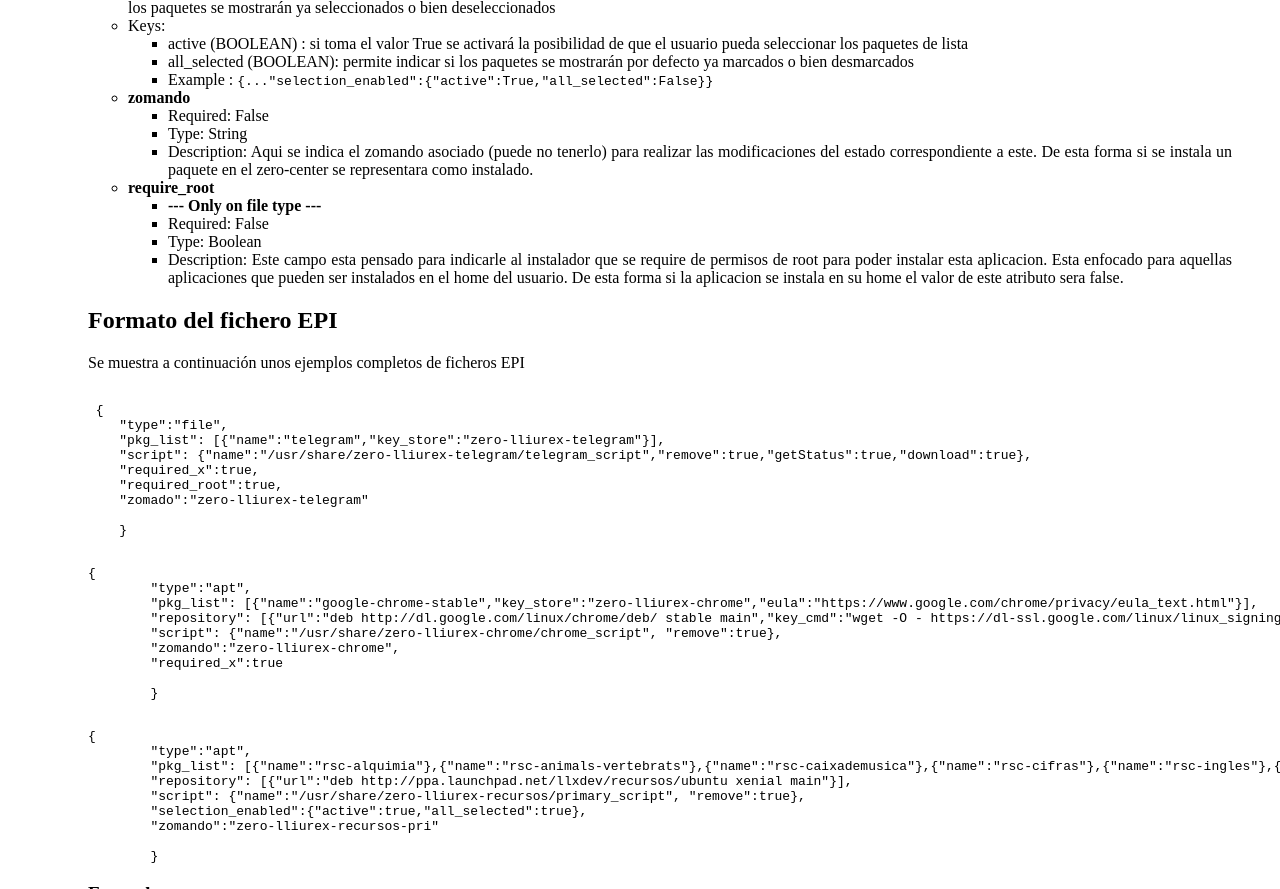
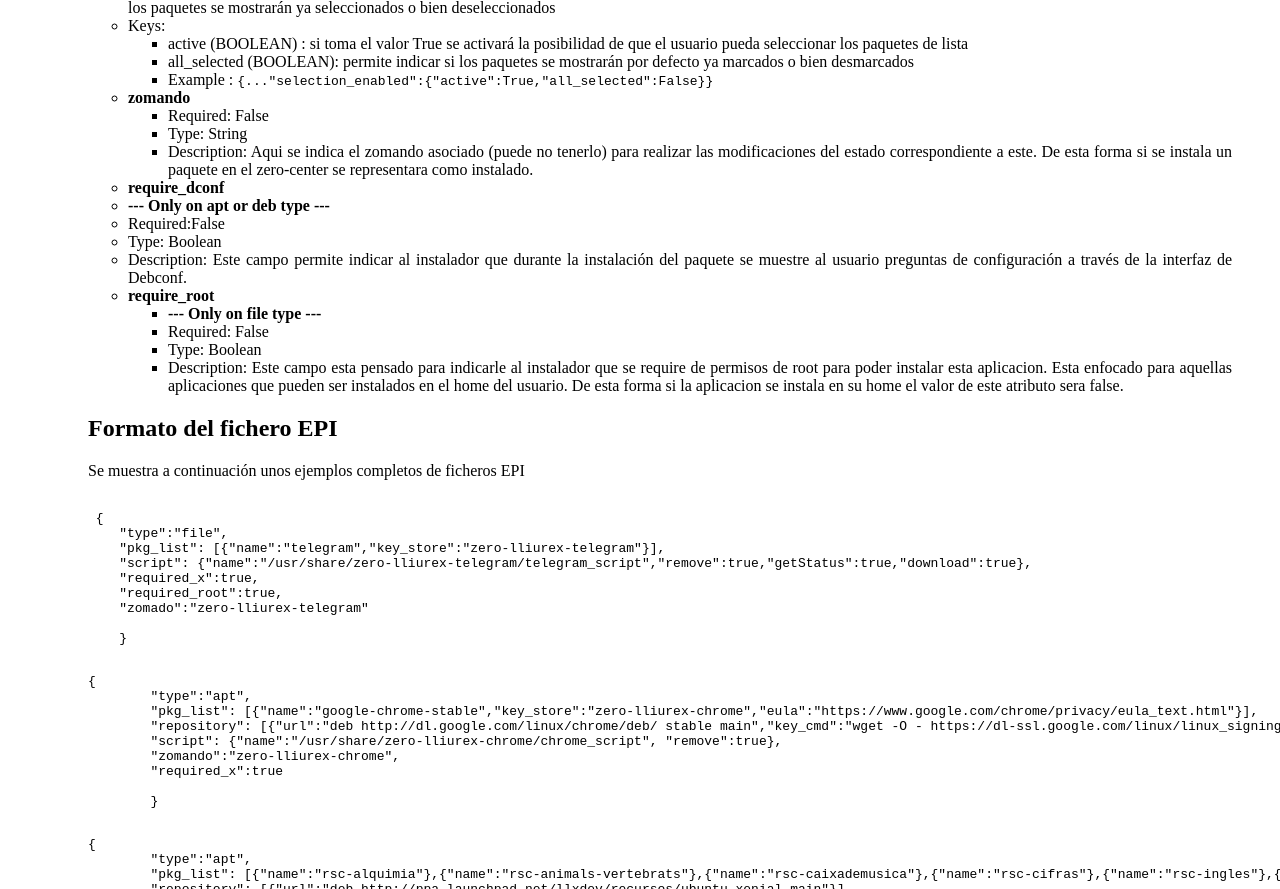
Before and after one commit to lliurex/lliurex.github.io, a website: page EPI/Guia_Epi.html in a window 1280 px wide. Shown: the part 1735-2624 px from the top of the page. Drawn offline with Linux system fonts and the light colour scheme.

Commit message:
Update EPI doc

```diff
--- a/EPI/Guia_Epi.html
+++ b/EPI/Guia_Epi.html
@@ -85,15 +85,22 @@ Por convención los ficheros se instalaran en la ruta /usr/share/NOMBREDELPAQUET
 <li>Keys:<ul>
 <li>active (BOOLEAN) : si toma el valor True se activará la posibilidad de que el usuario pueda seleccionar los paquetes de lista</li>
 <li>all_selected (BOOLEAN): permite indicar si los paquetes se mostrarán por defecto ya marcados o bien desmarcados</li>
-<li>Example : <code>{..."selection_enabled":{"active":True,"all_selected":False}}</code></li></ul></li> <li><strong>zomando</strong><ul>
+<li>Example : <code>{..."selection_enabled":{"active":True,"all_selected":False}}</code></li></ul></li>
+<li><strong>zomando</strong><ul>
 <li>Required: False </li>
 <li>Type: String</li>
 <li>Description: Aqui se indica el zomando asociado (puede no tenerlo) para realizar las modificaciones del estado correspondiente a este. De esta forma si se instala un paquete en el zero-center se representara como instalado.</li></ul></li>
+<li><strong>require_dconf</strong><ui>
+<li><strong>--- Only on apt or deb type ---</strong></li>
+<li>Required:False</li>
+<li>Type: Boolean</li>
+<li>Description: Este campo permite indicar al instalador que durante la instalación del paquete se muestre al usuario preguntas de configuración a través de la interfaz de Debconf.</li></ui></li>
 <li><strong>require_root</strong><ul>
 <li><strong>--- Only on file type ---</strong></li>
 <li>Required: False</li>
 <li>Type: Boolean</li>
 <li>Description: Este campo esta pensado para indicarle al instalador que se require de permisos de root para poder instalar esta aplicacion. Esta enfocado para aquellas aplicaciones que pueden ser instalados en el home del usuario. De esta forma si la aplicacion se instala en su home el valor de este atributo sera false.</li></ul></li>
+
 </ul>
 <h2 id="formatodelficheroEPI">Formato del fichero EPI</h2>
 <p>Se muestra a continuación unos ejemplos completos de ficheros EPI </p>
```
